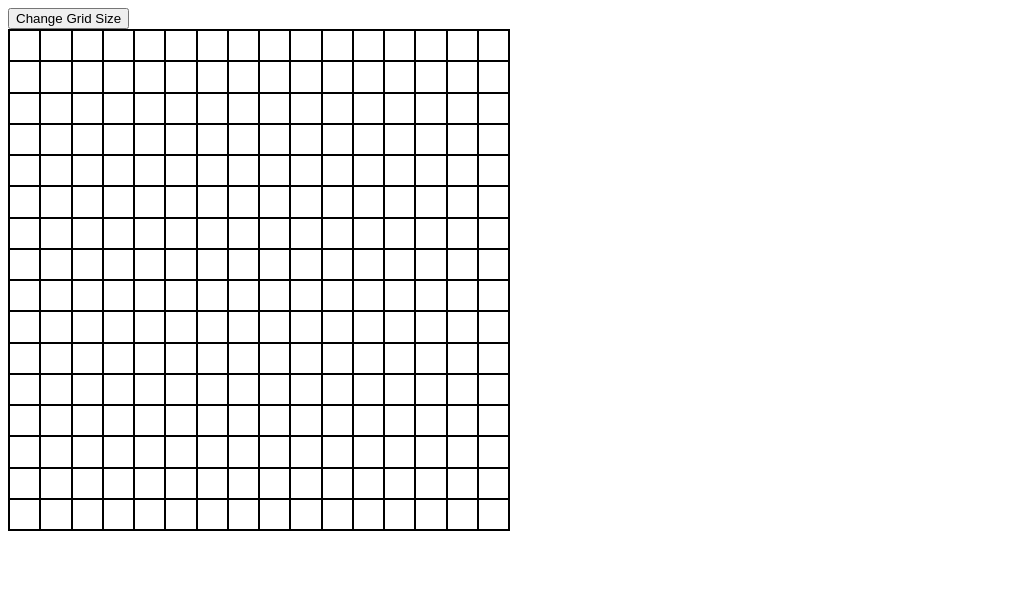
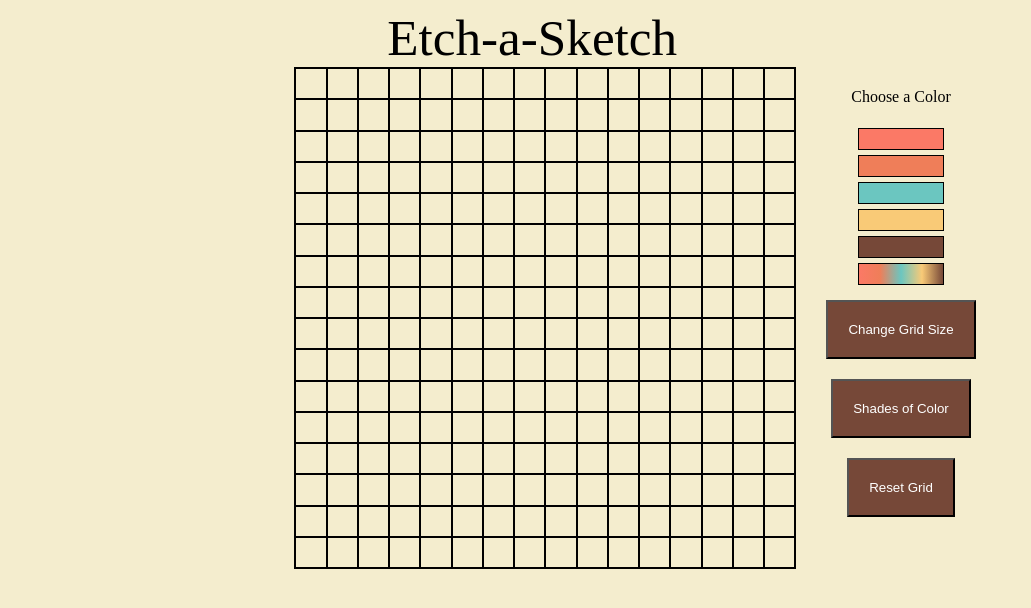
Before and after one commit to kgagne888/etch-a-sketch, a plain HTML site: page index.html in a window 1280 px wide. Shown: the whole page, without its empty margins (0-1031 px from the left). Drawn offline with Linux system fonts and the light colour scheme; a web font is replaced by a local one.

Commit message:
Add styling and functionality

```diff
--- a/index.html
+++ b/index.html
@@ -4,12 +4,27 @@
     <meta charset="UTF-8">
     <meta name="viewport" content="width=device-width, initial-scale=1.0">
     <link href="styles.css" rel="stylesheet">
+    <link rel="preconnect" href="https://fonts.googleapis.com">
+    <link rel="preconnect" href="https://fonts.gstatic.com" crossorigin>
+    <link href="https://fonts.googleapis.com/css2?family=Chicle&display=swap" rel="stylesheet">
     <title>Etch-a-sketch</title>
 </head>
 <body>
-    <button id="size-grid">Change Grid Size</button>
-    <div class="container">
-
+    <h1 class="title">Etch-a-Sketch</h1>
+    <div class="content">
+        <div class="etchasketch"></div>
+        <div class="right-column">
+            <h4>Choose a Color</h4>
+            <div class="swatch"></div>
+            <div class="swatch"></div>
+            <div class="swatch"></div>
+            <div class="swatch"></div>
+            <div class="swatch"></div>
+            <div class="swatch"></div>
+            <button id="size-grid">Change Grid Size</button>
+            <button id="shade">Shades of Color</button>
+            <button id="reset">Reset Grid</button>
+        </div>
     </div>
     <script src="main.js"></script>
 </body>
--- a/main.js
+++ b/main.js
@@ -1,24 +1,25 @@
-const container = document.querySelector(".container");
+//-------------------------------------------
+// ELEMENTS ON THE SCREEN WE WANT TO CHANGE
+//-------------------------------------------
+const etchasketch = document.querySelector(".etchasketch");
 const gridButton = document.querySelector("#size-grid");
+const shadesButton = document.querySelector("#shade");
+const resetButton = document.querySelector("#reset");
+const swatches = document.querySelectorAll(".swatch");
+let squares = document.querySelectorAll(".square");
 
-function resizeGrid(gridSize) {
-    container.innerHTML = '';
-    for (let i=0; i<(gridSize*gridSize); i++) {
-        const square = document.createElement("div");
-        square.id = `square${i}`;
-        square.className = 'square';
-        square.style.width = `${(container.offsetWidth - 2) / gridSize}px`;
-        square.style.height = square.style.width;
-        container.appendChild(square);
-        square.addEventListener("mouseenter", () => {
-            square.classList.add('hovered-square');
-        })
-    }
+//-------------------------------------------
+// RESET THE GRID TO NO BACKGROUND COLOR
+//-------------------------------------------
+function reset() {
+    squares = document.querySelectorAll(".square");
+    squares.forEach((square) => square.style.backgroundColor = '');
 }
+resetButton.addEventListener("click", reset);
 
-// 16 is used as the initial
-resizeGrid(16);
-
+//-------------------------------------------
+// CHANGE GRID SIZE
+//-------------------------------------------
 function promptGridSize() {
     newGridSize = prompt("What grid size do you want?");
     if (newGridSize > 100 || newGridSize < 0) {
@@ -29,3 +30,78 @@ function promptGridSize() {
 }
 
 gridButton.addEventListener("click", promptGridSize);
+
+function resizeGrid(gridSize) {
+    etchasketch.innerHTML = '';
+    for (let i=0; i<(gridSize*gridSize); i++) {
+        const square = document.createElement("div");
+        square.id = `square${i}`;
+        square.className = 'square';
+        square.style.width = `${(etchasketch.offsetWidth - 2) / gridSize}px`;
+        square.style.height = square.style.width;
+        etchasketch.appendChild(square);
+    };
+    createTileEventListeners();
+}
+
+resizeGrid(16);
+
+//-------------------------------------------
+// DEAL WITH OPACITY AND COLORS
+//-------------------------------------------
+
+// create the swatch colors
+const retro1 = ['rgb(251, 121, 102)', 'rgb(239, 126, 89)', 'rgb(107, 198, 192)', 'rgb(249, 202, 119)', 'rgb(118, 72, 56)'];
+let currentColor = retro1[0];
+let includeOpacity = false;
+swatches.forEach((swatch, i) => {
+    if (i==5) {
+        swatch.style.backgroundImage = `linear-gradient(to right, ${retro1[0]}, ${retro1[1]}, ${retro1[2]}, ${retro1[3]}, ${retro1[4]})`;
+    } else {
+        swatch.style.backgroundColor = retro1[i];
+    }
+
+    // add an event listener which changes the hover color to the new color
+    swatch.addEventListener("click", () => {
+        currentColor = swatch.style.backgroundColor;
+    })
+});
+
+shadesButton.addEventListener("click", () => {
+    includeOpacity = !includeOpacity;
+    console.log(includeOpacity);
+});
+
+
+const RGBA_RE = /rgba?\((\d+),\s*(\d+),\s*(\d+)(?:,\s*([\d.]+))?\)/;
+
+const toRGBA = (color, a = 1) => {
+    const m = color.match(RGBA_RE);
+    if (!m) return color;
+    const [, r, g, b] = m;
+    return `rgba(${r}, ${g}, ${b}, ${a})`;
+}
+
+function onEnter(e) {
+  const el = e.currentTarget;
+
+  if (!includeOpacity) {
+    el.dataset.a = "";
+    el.style.backgroundColor = toRGBA(currentColor, 1);
+    return;
+  }
+
+  // shade in: start at 0.1, +0.1 each hover, cap at 1
+  const prevA = parseFloat(el.dataset.a || "0");
+  const nextA = Math.min(prevA === 0 ? 0.1 : prevA + 0.1, 1);
+  el.dataset.a = nextA.toFixed(1);
+  el.style.backgroundColor = toRGBA(currentColor, nextA);
+}
+
+function createTileEventListeners() {
+  const squares = document.querySelectorAll(".square");
+  squares.forEach(sq => {
+    sq.removeEventListener("mouseenter", onEnter);
+    sq.addEventListener("mouseenter", onEnter);
+  });
+}
--- a/styles.css
+++ b/styles.css
@@ -1,4 +1,21 @@
-.container {
+body {
+    background-color: #f4edce;
+}
+
+h1, h2, h3, h4, h5, h6 {
+    font-family: "Chicle", serif;
+    font-weight: 400;
+    font-style: normal;
+}
+
+.content {
+    display: flex;
+    flex-direction: row;
+    gap: 20px;
+    justify-content: center;
+}
+
+.etchasketch {
     display: flex;
     flex-direction: row;
     flex-wrap: wrap;
@@ -7,11 +24,42 @@
     height: 500px;
 }
 
+.right-column {
+    display: flex;
+    flex-direction: column;
+    align-items: center;
+}
+
 .square {
     border: 1px solid black;
     box-sizing: border-box;
 }
 
-.hovered-square {
-    background-color: palevioletred;
+.title {
+    text-align: left;
+    max-width: 40%;
+    margin: auto;
+    font-size: 4vw;
 }
+
+/* .hovered-square {
+    background-color: rgba(216, 112, 147);
+}
+
+.hovered-square-opacity {
+    background-color: rgba(216, 112, 147, 0.1);
+} */
+
+button {
+    background-color: #764838;
+    color: white;
+    padding: 20px;
+    margin: 10px;
+}
+
+.swatch {
+    height: 20px;
+    width: 50%;
+    border: 1px solid black;
+    margin-bottom: 5px;
+}
```
